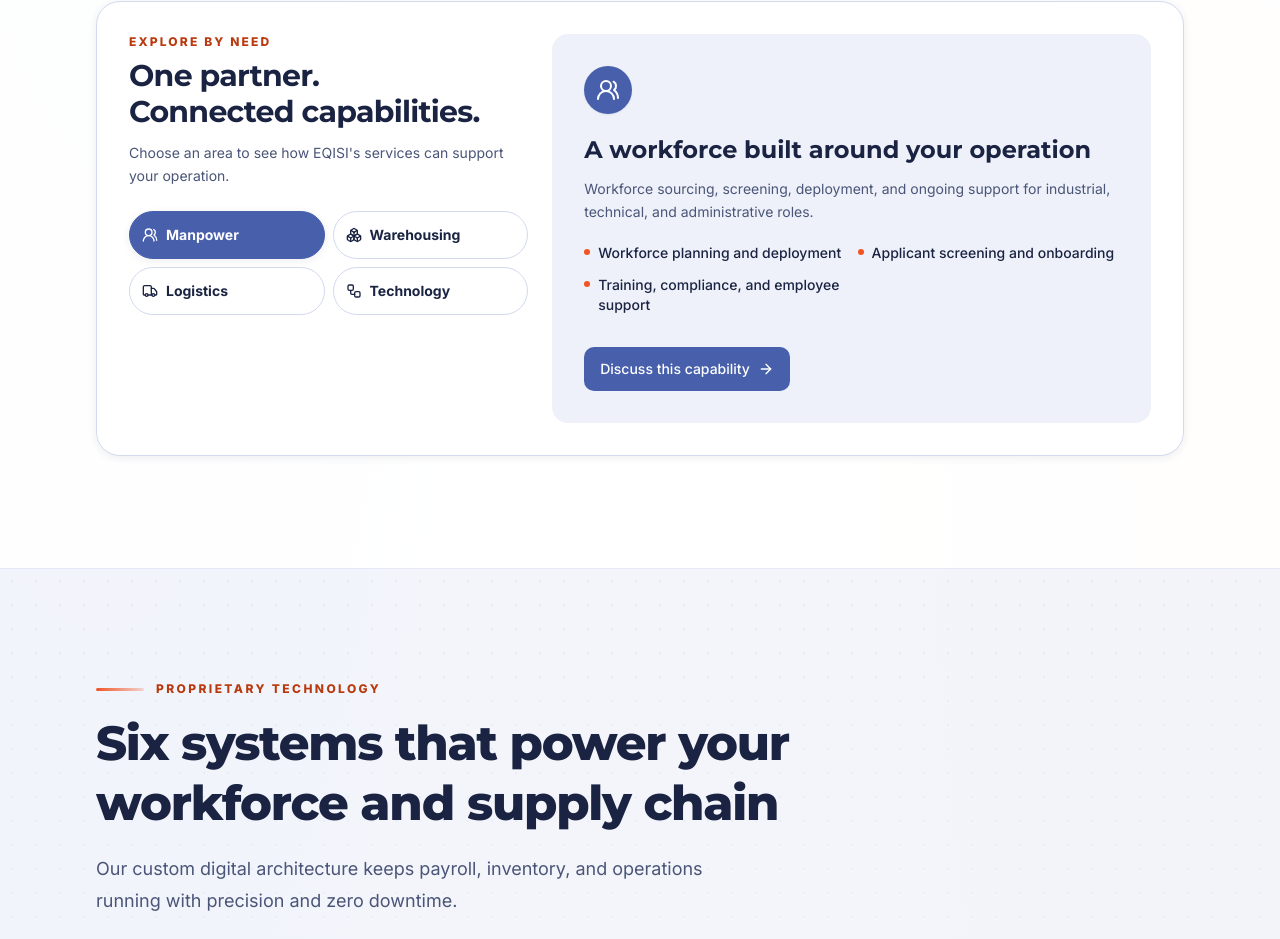
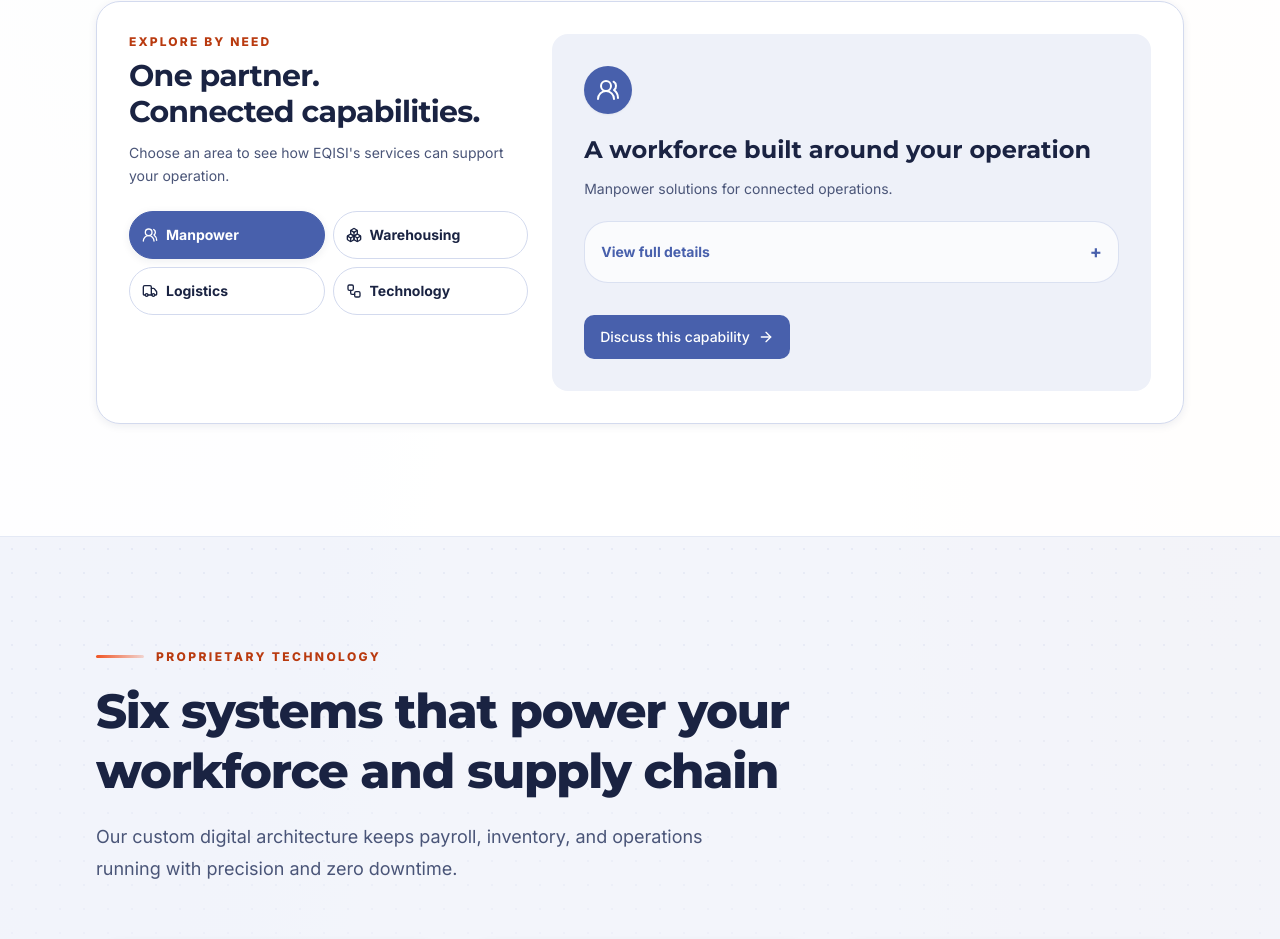
Before and after one commit to isturiscedrick/EQISI, a React (Vite) app in the folder vite-react-template/: page /services in a window 1280 px wide. Shown: the part 1106-2045 px from the top of the page. Built offline with nearby package versions, Linux system fonts and the light colour scheme.

Commit message:
Collapse service explorer details behind click

```diff
--- a/vite-react-template/src/components/ui/ServiceExplorer.tsx
+++ b/vite-react-template/src/components/ui/ServiceExplorer.tsx
@@ -78,8 +78,14 @@ export function ServiceExplorer() {
             <ActiveIcon aria-hidden="true" className="size-6" />
           </span>
           <h4 className="mt-5 text-xl font-bold text-fg sm:text-2xl">{selected.title}</h4>
-          <p className="mt-3 max-w-xl text-sm leading-relaxed text-fg-muted">{selected.description}</p>
-          <ul className="mt-5 grid gap-3 sm:grid-cols-2">
+          <p className="mt-3 max-w-xl text-sm leading-relaxed text-fg-muted">{selected.label} solutions for connected operations.</p>
+          <details className="mt-5 rounded-xl border border-border/80 bg-surface/70 p-4 group/details">
+            <summary className="flex cursor-pointer list-none items-center justify-between gap-3 text-sm font-bold text-primary outline-none focus-visible:ring-2 focus-visible:ring-primary [&::-webkit-details-marker]:hidden">
+              View full details
+              <span aria-hidden="true" className="text-lg transition-transform group-open/details:rotate-45">+</span>
+            </summary>
+            <p className="mt-3 text-sm leading-relaxed text-fg-muted">{selected.description}</p>
+            <ul className="mt-4 grid gap-3 sm:grid-cols-2">
               {selected.points.map((point) => (
                 <li key={point} className="flex items-start gap-2 text-sm font-medium text-fg">
                   <span className="mt-1.5 size-1.5 shrink-0 rounded-full bg-highlight" />
@@ -87,6 +93,7 @@ export function ServiceExplorer() {
                 </li>
               ))}
             </ul>
+          </details>
         </div>
         <Link to="/contacts" className={cn(buttonStyles({ size: 'md' }), 'mt-8 w-fit')}>
           Discuss this capability <ArrowRight aria-hidden="true" className="size-4" />
```
Lines whose indentation alone changed are shown as unchanged.
